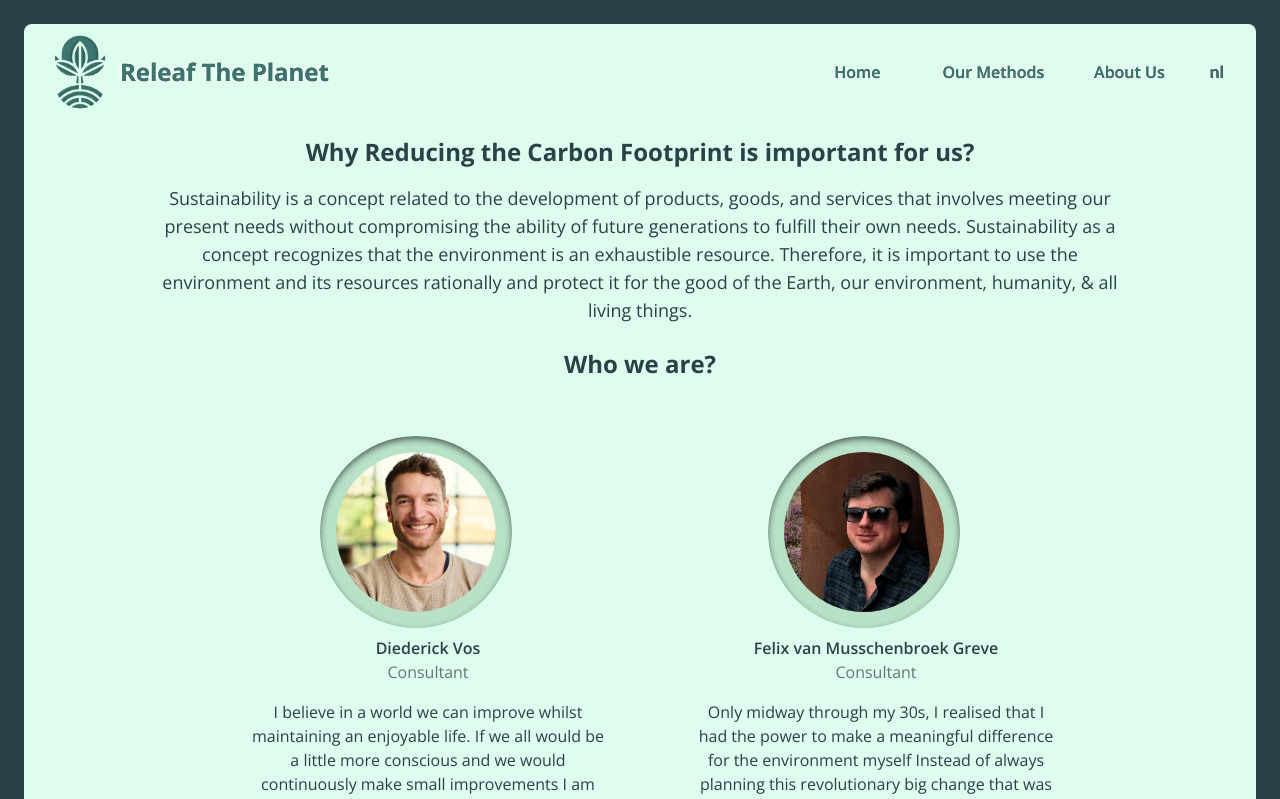
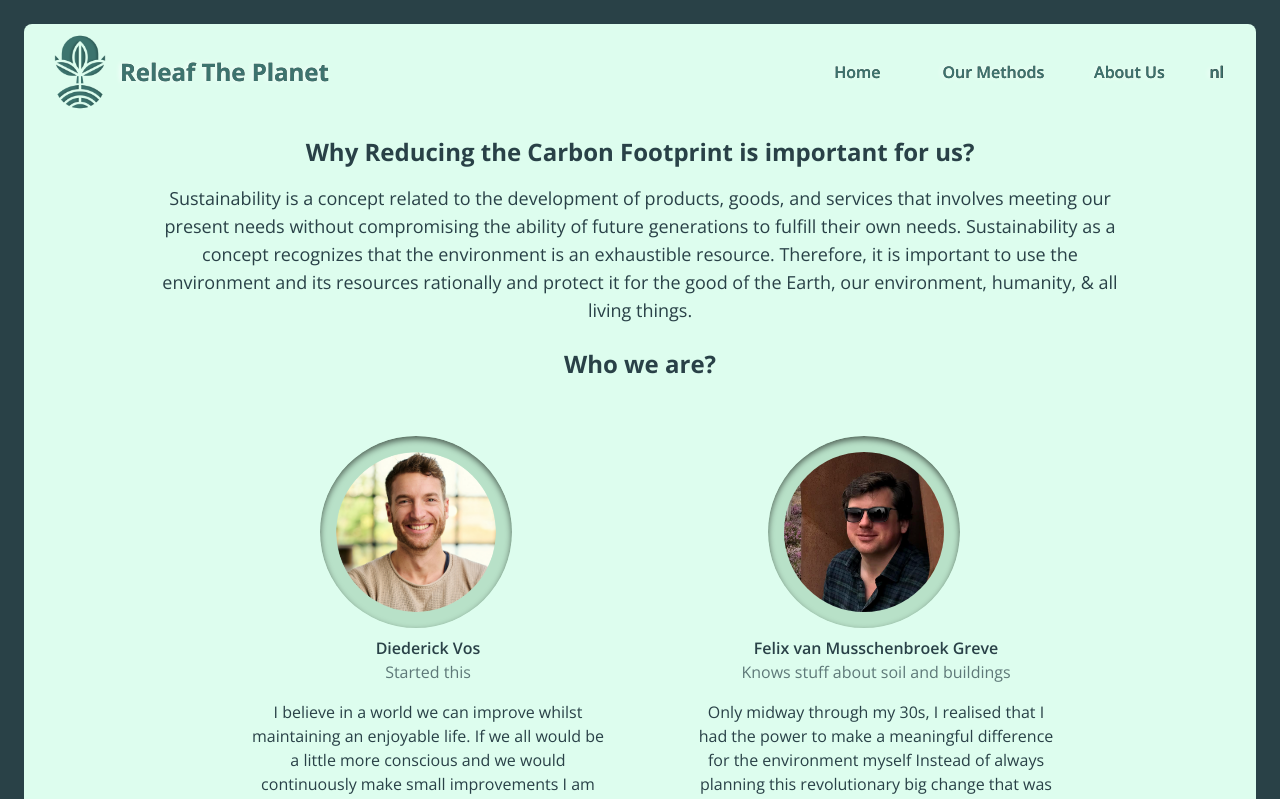
Before and after one commit to paulinevos/releaf, a Next.js app: page /about-us in a window 1280 px wide. Shown: the top 799 px of the page. Built offline with nearby package versions, Linux system fonts and the light colour scheme.

Commit message:
content changes

```diff
--- a/components/TeamMember.js
+++ b/components/TeamMember.js
@@ -5,8 +5,12 @@ export function TeamMember(props) {
 
   const [lang2, setLang2] = useContext(LangContext);
   let quote = props.member.quote_nl
-  if (lang2 == 'en')
+  let title = props.member.title_nl
+  if (lang2 == 'en') {
     quote = props.member.quote_en
+    title = props.member.title_en
+  }
+
 
   return (
     <figure className="w-96 items-center m-2 md:m-8">
@@ -14,7 +18,7 @@ export function TeamMember(props) {
       <div className="space-y-4 pl-0 md:pl-6">
         <figcaption className="text-center">
           <p className="font-semibold">{props.member.name}</p>
-          <p className="opacity-70">{props.member.title}</p>
+          <p className="opacity-70">{title}</p>
         </figcaption>
         <blockquote>
           <p className="text-md font-medium mb-2 text-left md:text-center">{quote}</p>
--- a/pages/about-us.js
+++ b/pages/about-us.js
@@ -5,14 +5,16 @@ import {LangContext} from "../contexts/LangContext";
 
 const TEAMDATA = [{
   name:'Diederick Vos',
-  title:'Consultant',
+  title_en:'Started this',
+  title_nl:'Is hier ooit mee begonnen',
   imageurl:'/team-diederickVos.png',
   quote_nl:'Ik geloof in een wereld die we beter kunnen maken terwijl we een leuk leven leiden. Als we met zn allen een beetje bewuster zouden zijn en kleine verbeterstapjes zouden zetten ben ik ervan overtuigd dat we de wereld in een betere staat achter kunnen laten dan dat we haar ooit geërfd hebben.',
   quote_en:'I believe in a world we can improve whilst maintaining an enjoyable life. If we all would be a little more conscious and we would continuously make small improvements I am convinced we could leave our planet in a better condition than we inherited it.'
 },
   {
   name:'Felix van Musschenbroek Greve',
-  title:'Consultant',
+  title_en:'Knows stuff about soil and buildings',
+  title_nl:'Weet dingen van grond en gebouwen',
   imageurl:'/team-felix.png',
   quote_nl:'Pas halverwege mijn dertigste realiseerde ik me dat ik de kracht had om zelf een betekenisvol verschil te maken voor het milieu In plaats van altijd die revolutionaire grote verandering te plannen die altijd werd uitgesteld, begon ik kleinere en meer behapbare stappen te zetten. Zo kon ik beginnen, en alle positiviteit die daaruit voortkwam, gaf me het zetje dat ik nodig had om verder te gaan.',
   quote_en:'Only midway through my 30s, I realised that I had the power to make a meaningful difference for the environment myself Instead of always planning this revolutionary big change that was always put off, I started making smaller and more manageable steps. This allowed me to start, and all the positiveness that resulted from this, gave the push I needed to keep going further.With Releaf the Planet I hope to be at this starting point of other peoples journey towards more sustainable living. I want to help you take that one small step. '
@@ -26,17 +28,18 @@ const PAGEDATA = [
     title_3:'Who we are?'
   },
   {
-    title_1:'Ondernemen is stappen maken',
-    title_2:'We helpen je met informatie, tools en persoonlijk advies. Zodat de zaken goed lopen, nu en later.',
-    title_3:'Letter of Credit biedt zekerheid'
+    title_1:'Onze missie',
+    title_2:'Een duurzame economie, overal en voor iedereen.',
+    title_3:'We dagen anderen ook uit dit te doen en elke dag een stapje beter. Zo stoppen wij 90% van onze winst direct terug in verduurzaming.'
   }
 ]
 function AboutUs() {
 
   const [lang2, setLang2] = useContext(LangContext);
   let titles = PAGEDATA[0]
-  if (lang2 == 'nl')
+  if (lang2 == 'nl') {
     titles = PAGEDATA[1]
+  }
 
   return (
     <div>
```
